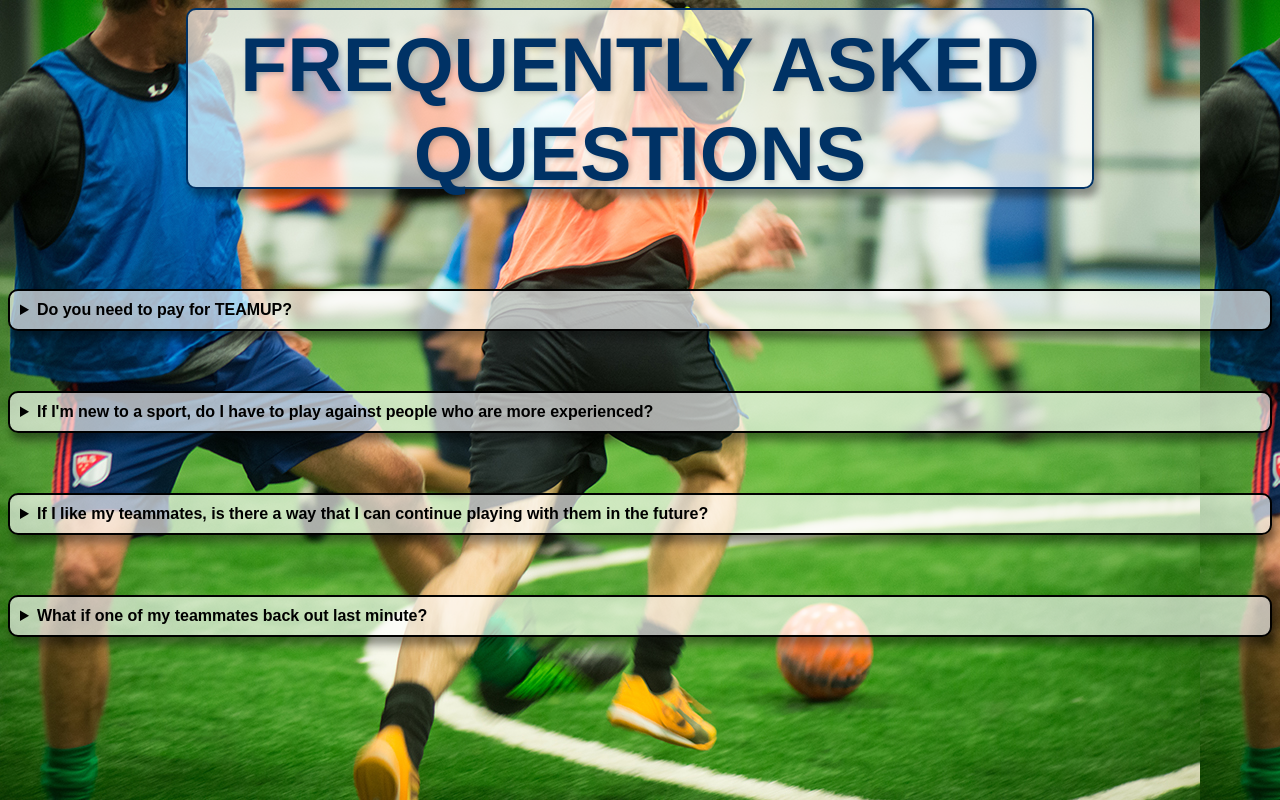
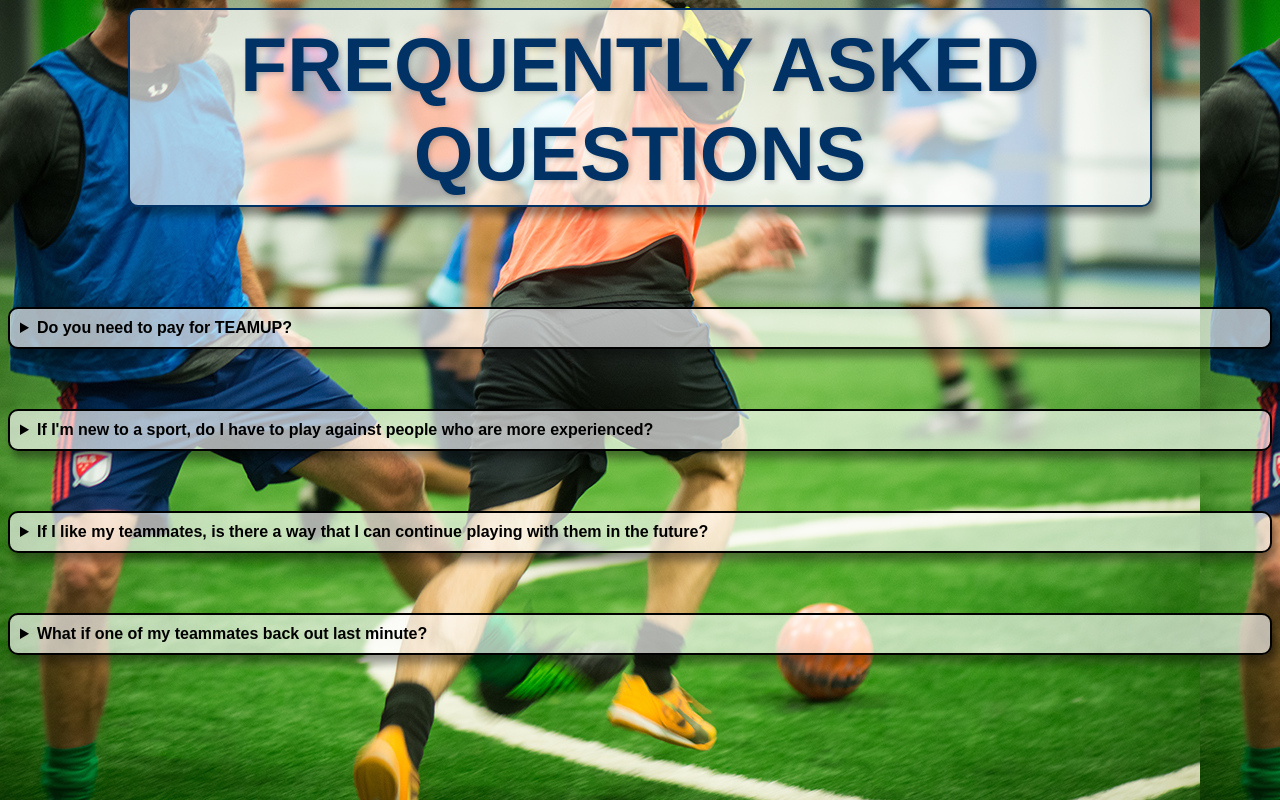
Before and after one commit to TeamUP-SEG2900/TeamUP-SEG2900.github.io, a plain HTML site: page FAQ/FAQ.html in a window 1280 px wide. Drawn offline with Linux system fonts and the light colour scheme.

Commit message:
change stuff to px instead of %

```diff
--- a/FAQ/FAQ.css
+++ b/FAQ/FAQ.css
@@ -30,8 +30,8 @@ h1 {
     font-size: 6vw;
     text-shadow: 2px 2px 5px rgba(0, 0, 0, 0.2);
     margin: auto;
-    width: 70%;
-    height: 20%;
+    width: 1000px;
+    height: 175px;
     border:2px solid;
     border-radius: 10px;
     background-color: rgba(255,255,255,0.65);
```
